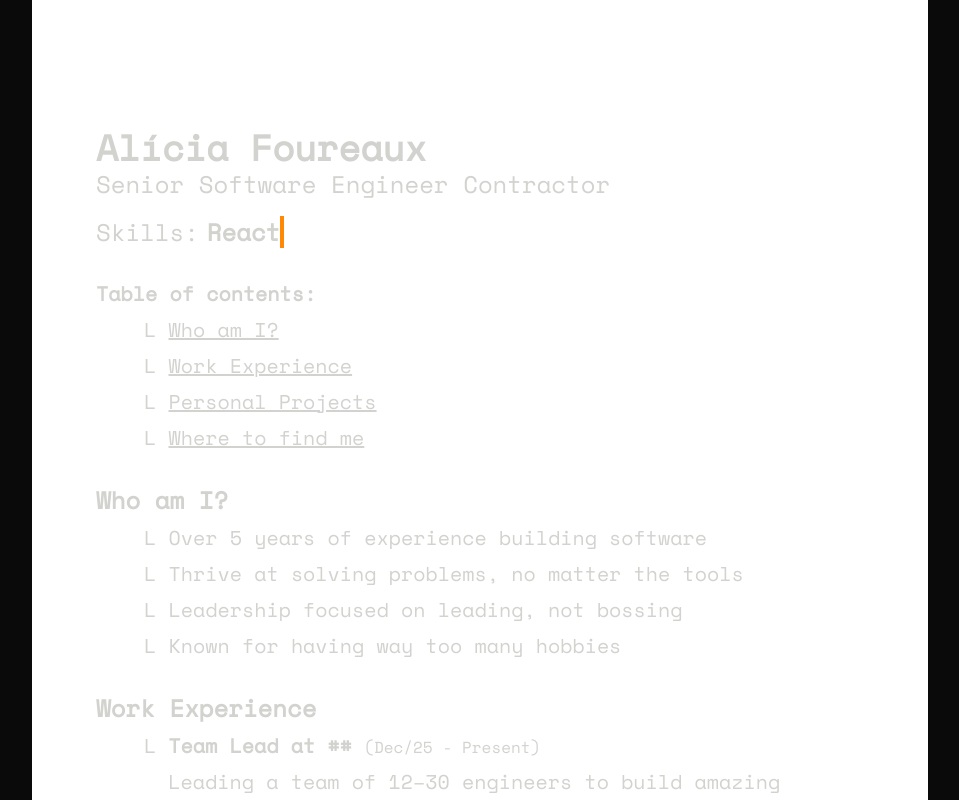
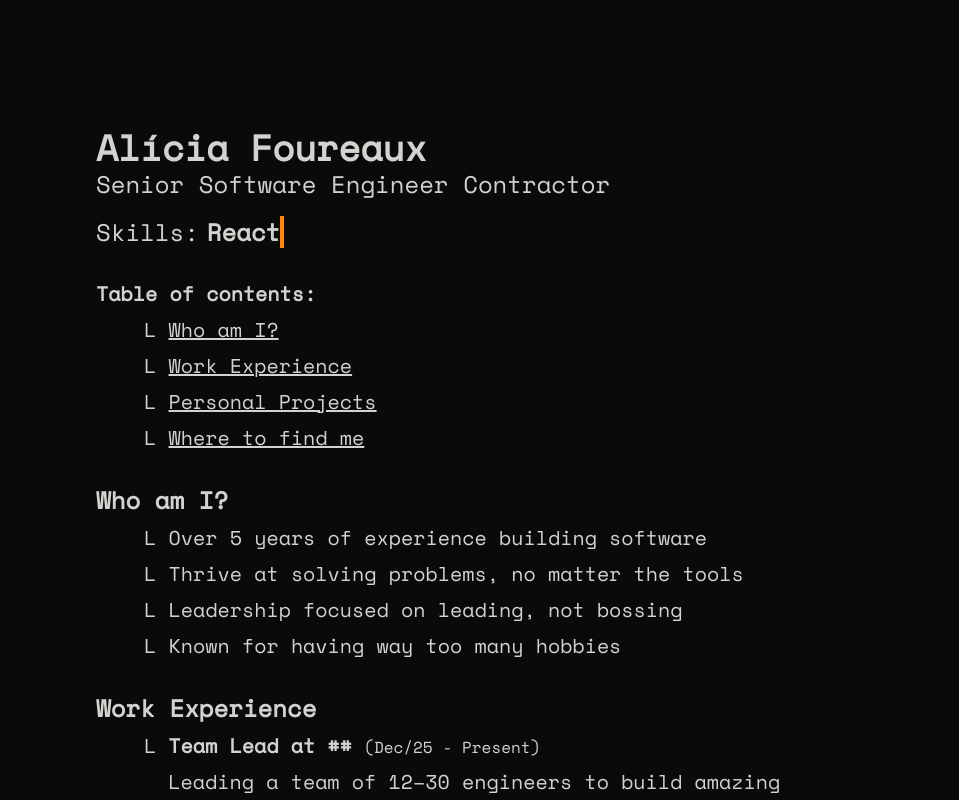
Before and after one commit to allyfx/portfolio, a Next.js app: page / in a window 1280 px wide. Shown: the top 800 px of the page, without its empty margins (160-1119 px from the left). Built offline with nearby package versions, Linux system fonts and the light colour scheme.

Commit message:
feat: force background agora vai

```diff
--- a/app/page.tsx
+++ b/app/page.tsx
@@ -14,8 +14,8 @@ export default function Home() {
   }, [])
 
   return (
-    <div className="flex min-h-screen items-center justify-center font-mono bg-background">
-      <main className="flex min-h-screen w-full max-w-4xl flex-col items-left py-16 px-6 md:py-32 md:px-16 bg-white dark:bg-black sm:items-start">
+    <div className="flex min-h-screen items-center justify-center font-mono">
+      <main className="flex min-h-screen w-full max-w-4xl flex-col items-left py-16 px-6 md:py-32 md:px-16 sm:items-start">
         <h1 id="title" className="text-xl md:text-4xl font-bold hidden">Alícia Foureaux</h1>
         <p id="subtitle" className="text-base md:text-2xl hidden break-normal">Senior Software Engineer Contractor</p>
 
```
